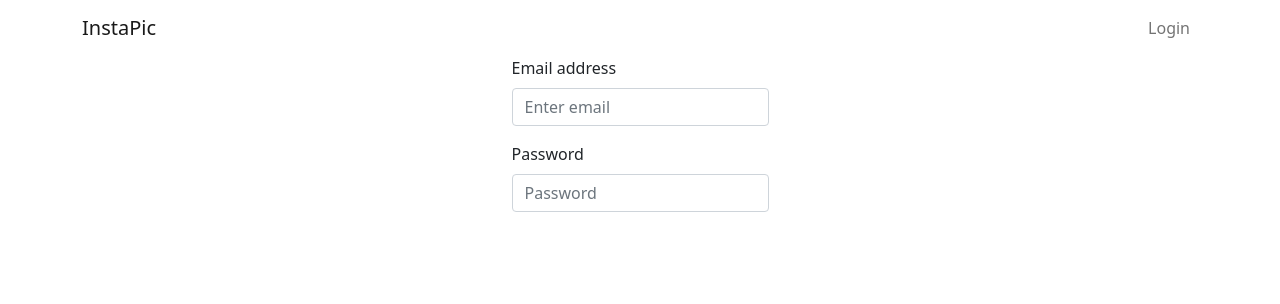
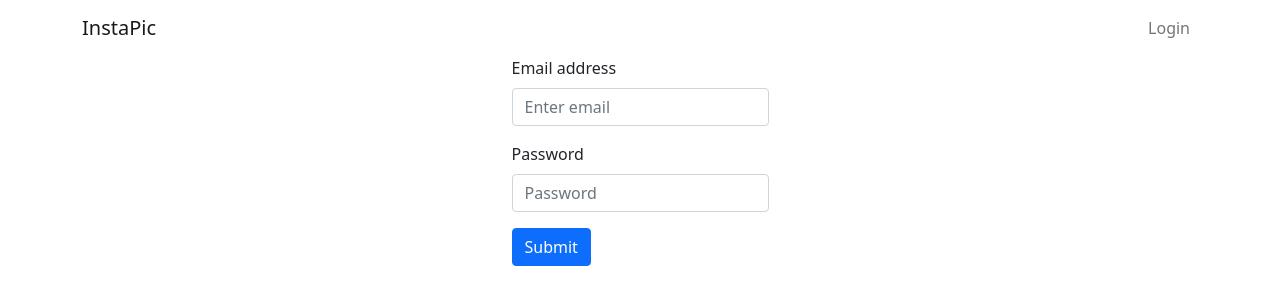
Before and after one commit to ivanpang1996/image-sharing, a React (Create React App) app in the folder frontend/: page /login in a window 1280 px wide. Shown: the top 304 px of the page. Built offline with nearby package versions, Linux system fonts and the light colour scheme.

Commit message:
login post api

```diff
--- a/frontend/package.json
+++ b/frontend/package.json
@@ -5,6 +5,7 @@
   "dependencies": {
     "react-router-dom": "^5.3.0",
     "bootstrap": "^5.1.0",
+    "axios": "^0.21.4",
     "react-bootstrap": "^1.6.1",
     "@testing-library/jest-dom": "^5.11.4",
     "@testing-library/react": "^11.1.0",
--- a/frontend/src/components/loginForm/LoginForm.tsx
+++ b/frontend/src/components/loginForm/LoginForm.tsx
@@ -1,10 +1,38 @@
 import React from 'react';
-import {Form} from 'react-bootstrap';
+import {Button, Form} from 'react-bootstrap';
+import axios from "axios";
 
 function LoginForm() {
+
+    const login = (event: React.FormEvent<HTMLFormElement>) => {
+
+        event.preventDefault();
+        alert(event.target)
+
+        fetch('/api/login', {
+            method: 'POST',
+            body: null,
+        }).then(res => res.json())
+            .then(
+                (response) => {
+                    alert(response.aaa);
+                },
+                (error) => {
+                    alert("error")
+                }
+            );
+    }
+
+
+    //
+    // const login = async (data: string) => {
+    //     const success = await axios.put("/api/login", data);
+    //     success ? alert("Profile successfully updated!") : alert("Error updating profile. Please try again later.");
+    // };
+
     return (
         <div className="d-flex justify-content-center">
-            <Form>
+            <Form method="post" onSubmit={login}>
                 <Form.Group className="mb-3" controlId="formGroupEmail">
                     <Form.Label>Email address</Form.Label>
                     <Form.Control type="email" placeholder="Enter email"/>
@@ -13,8 +41,10 @@ function LoginForm() {
                     <Form.Label>Password</Form.Label>
                     <Form.Control type="password" placeholder="Password"/>
                 </Form.Group>
+                <Button variant="primary" type="submit">
+                    Submit
+                </Button>
             </Form>
-
         </div>
     );
 }
```
Also changed, not shown: 2 other files (tests, documents, lock files or other folders).
